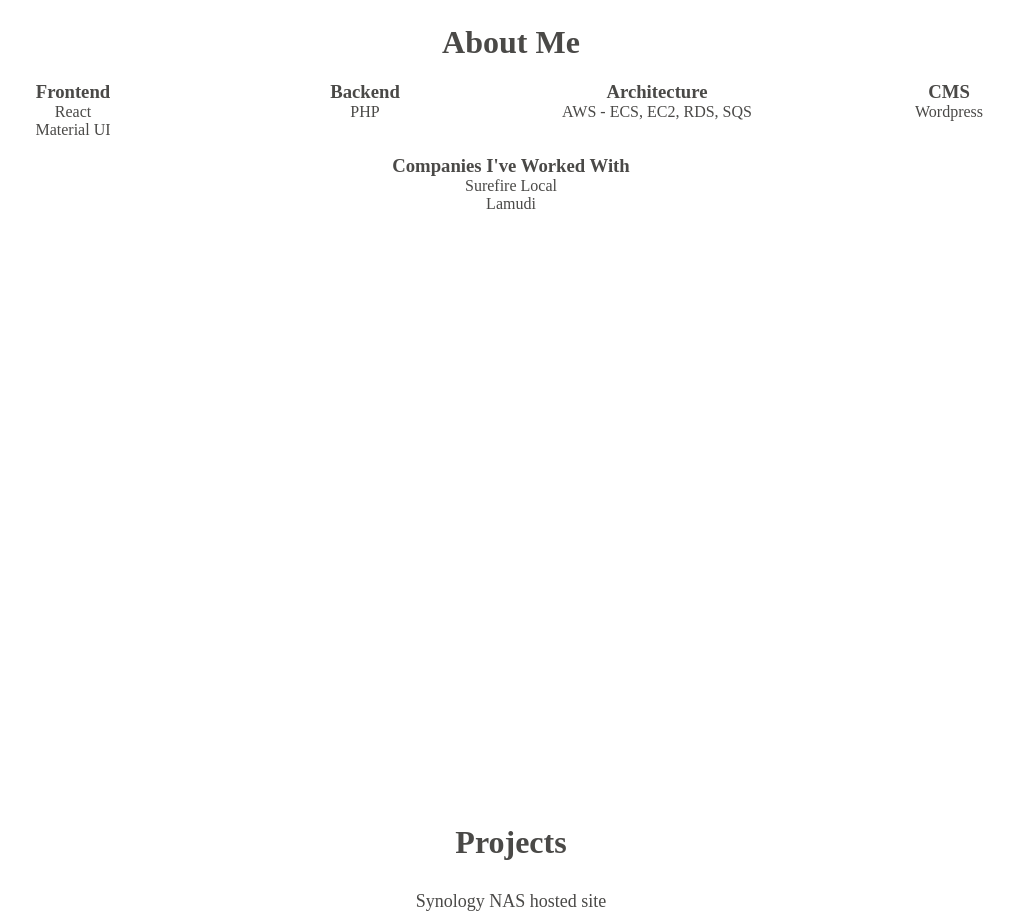
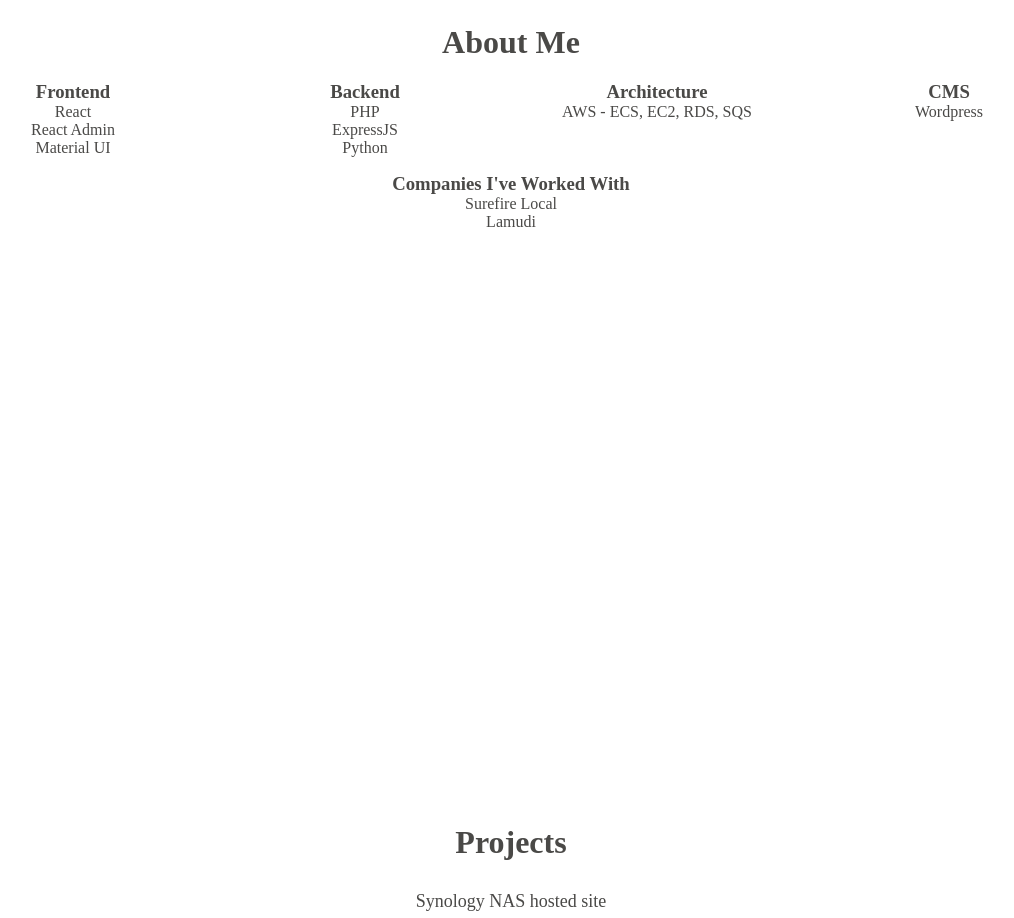
Before and after one commit to dev-nich/ChristineSPortfolio, a React (Vite) app in the folder client/: page / in a window 1280 px wide. Shown: the part 1160-2078 px from the top of the page, without its empty margins (129-1143 px from the left). Built offline with nearby package versions, Linux system fonts and the light colour scheme; a web font is replaced by a local one.

Commit message:
feat: update data

```diff
--- a/client/src/components/About.jsx
+++ b/client/src/components/About.jsx
@@ -11,11 +11,14 @@ const About = () => {
                 <Grid size={3}>
                     <Grid size={12}><h3>Frontend</h3></Grid>
                     <Grid size={12}>React</Grid>
+                    <Grid size={12}>React Admin</Grid>
                     <Grid size={12}>Material UI</Grid>
                 </Grid>
                 <Grid size={3}>
                     <Grid size={12}><h3>Backend</h3></Grid>
                     <Grid size={12}>PHP</Grid>
+                    <Grid size={12}>ExpressJS</Grid>
+                    <Grid size={12}>Python</Grid>
                 </Grid>
                 <Grid size={3}>
                     <Grid size={12}><h3>Architecture</h3></Grid>
```
